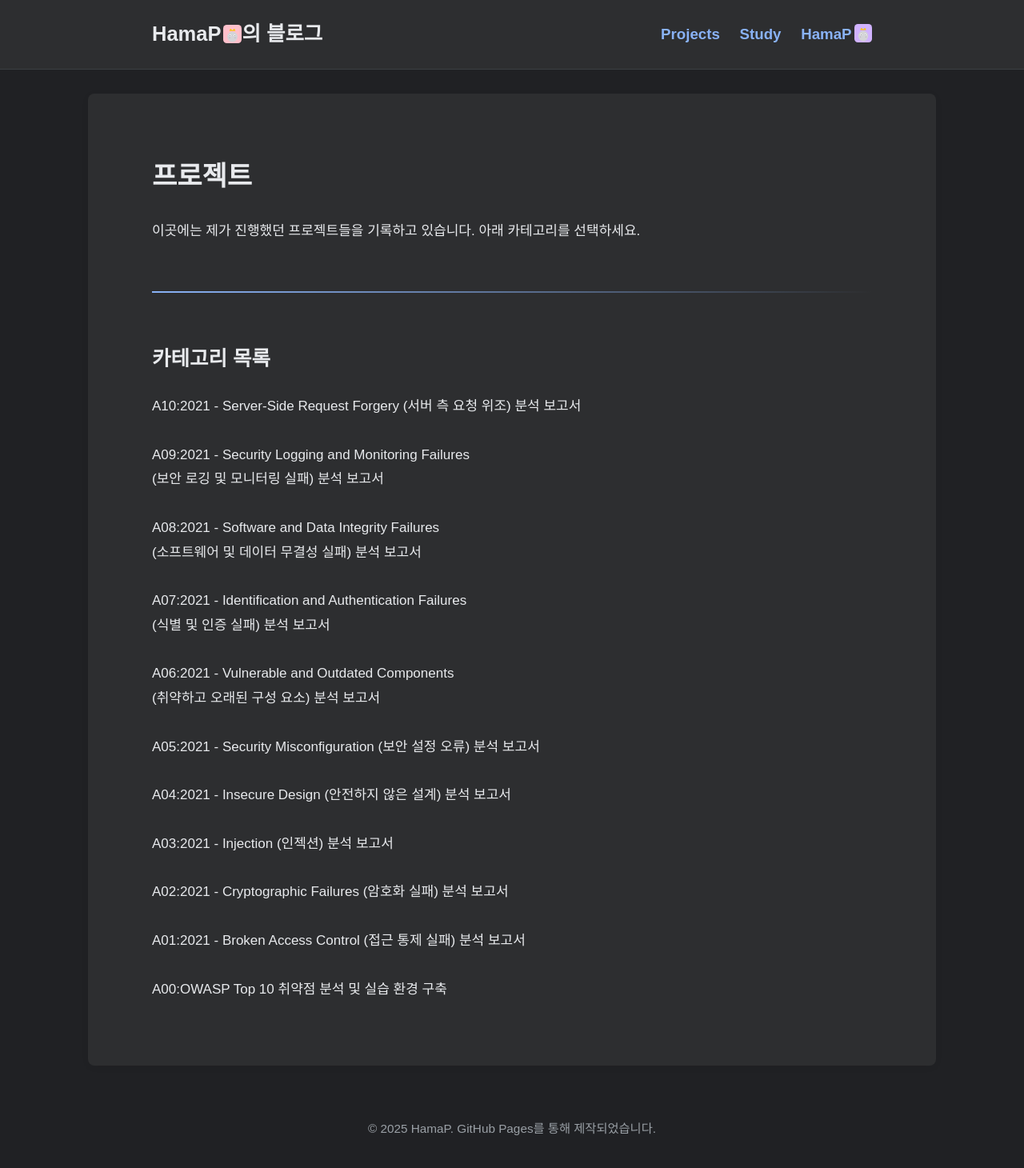
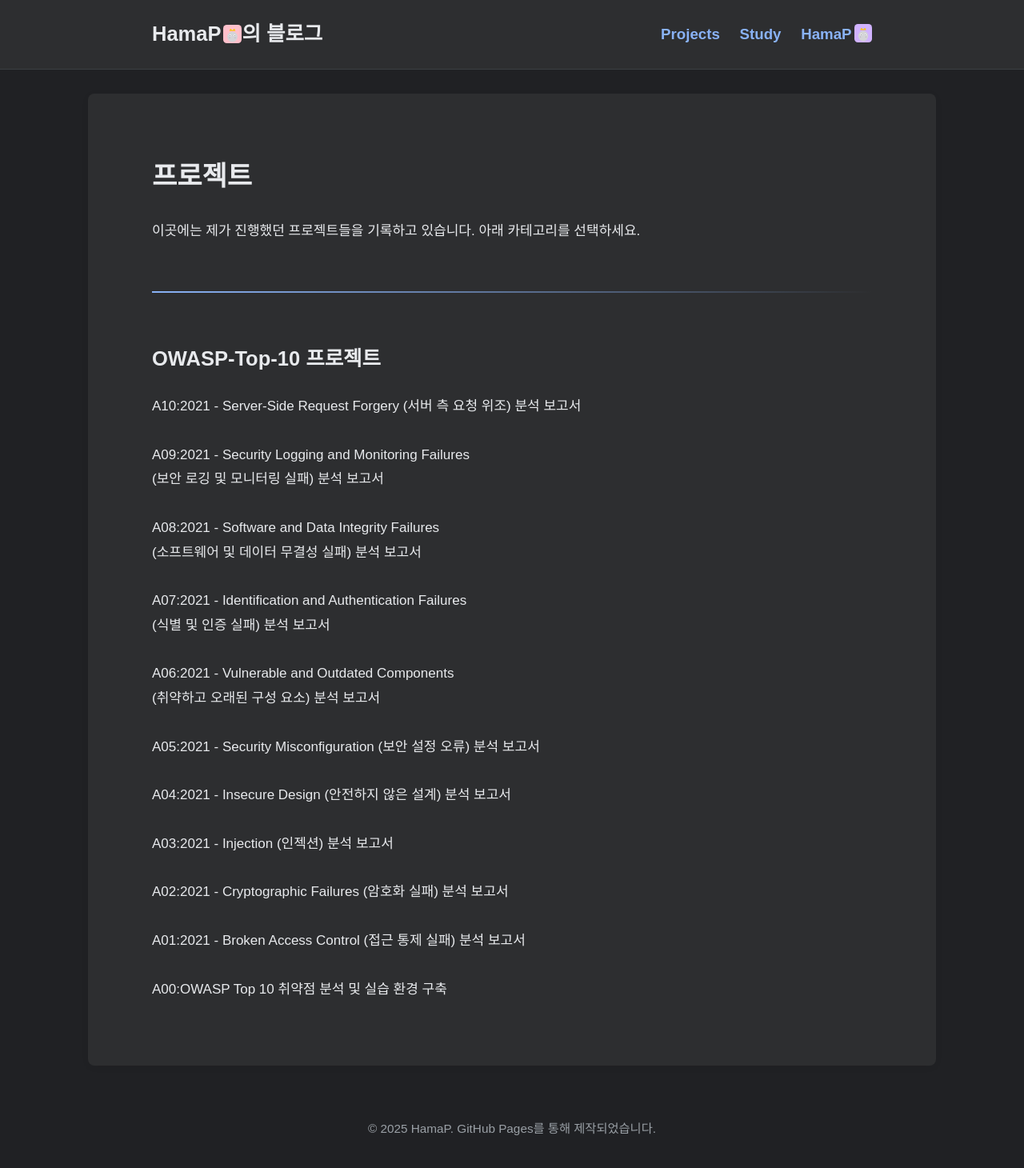
Before and after one commit to HamaP0/HamaP0.github.io, a Jekyll site: the page built from projects.html, in a window 1280 px wide. Shown: the whole page at 80% size. Built offline with Jekyll 4.4.1, drawn with Linux system fonts in a browser that asks for light colours; some web fonts are replaced.

Commit message:
Add files via upload

```diff
--- a/_config.yml
+++ b/_config.yml
@@ -17,11 +17,10 @@
 
 future: false
 
-# 아래 내용 추가 (defaults 섹션)
 defaults:
   -
     scope:
-      path: "" # 프로젝트 전체 경로
-      type: "posts" # posts 컬렉션에만 적용
+      path: ""
+      type: "posts"
     values:
-      primary_category: "uncategorized" # primary_category가 정의되지 않은 경우 기본값
+      primary_category: "uncategorized"
--- a/projects.html
+++ b/projects.html
@@ -3,24 +3,20 @@
 title: 프로젝트
 ---
 
-<h1>프로젝트</h1>
+<h1>{{ page.title }}</h1>
 <p>이곳에는 제가 진행했던 프로젝트들을 기록하고 있습니다. 아래 카테고리를 선택하세요.</p>
-
 <hr>
 
-<!--
-  아래 'project_categories' 배열에 프로젝트로 분류하고 싶은 카테고리 이름을
-  정확하게 추가하면, 해당 카테고리가 이 페이지에 자동으로 나타납니다.
-  예: assign project_categories = "OWASP-Top-10|App-Security|Another-Project"
--->
-
-
-<h2>카테고리 목록</h2>
+<h2>OWASP-Top-10 프로젝트</h2>
 <ul class="post-list">
-  {% assign project_posts = site.categories['OWASP-Top-10'] | sort: 'date' | reverse %}
-  {% for post in project_posts %}
-    <li>
-      <a class="post-link" href="{{ post.url | relative_url }}">{{ post.title }}</a>
-    </li>
-  {% endfor %}
+  {% if site.categories['OWASP-Top-10'] %}
+    {% assign project_posts = site.categories['OWASP-Top-10'] | sort: 'date' | reverse %}
+    {% for post in project_posts %}
+      <li>
+        <a class="post-link" href="{{ post.url | relative_url }}">
+          {{ post.title }}
+        </a>
+      </li>
+    {% endfor %}
+  {% endif %}
 </ul>
```
Also changed, not shown: study.html (+5 -4 lines).
